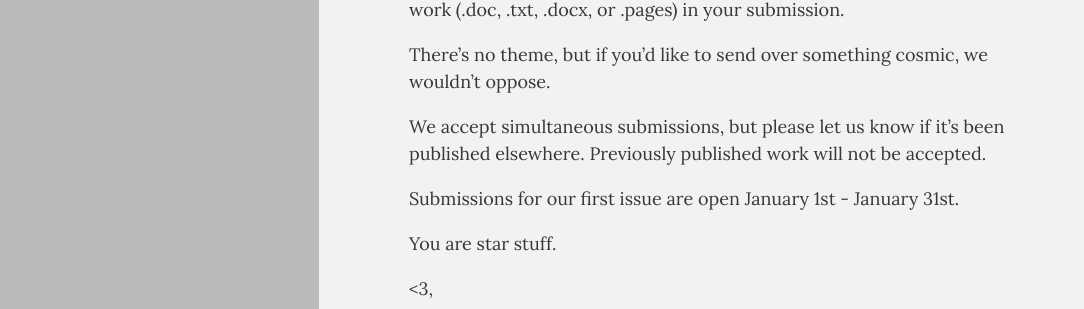
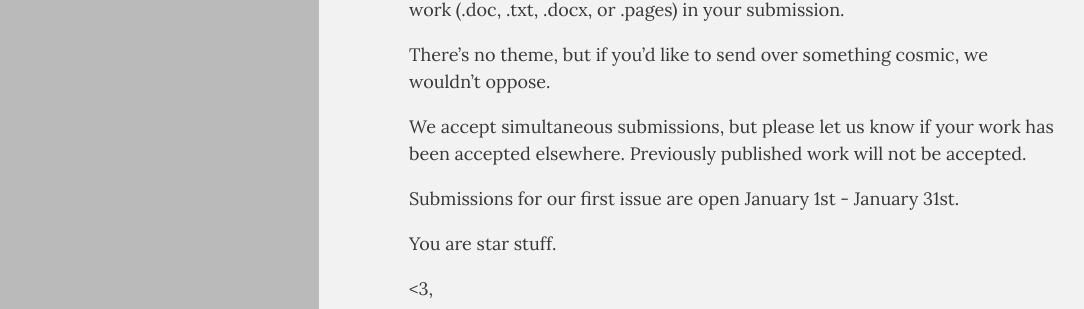
Before and after one commit to inferiorplanets/inferiorplanets.github.io, a Jekyll site: the page built from submit.md, in a window 1280 px wide. Shown: the part 312-621 px from the top of the page, without its empty margins (5-1089 px from the left). Built offline with Jekyll 4.4.1, drawn with Linux system fonts in a browser that asks for light colours; some web fonts are replaced; Markdown is read by kramdown in place of the engine named in the settings.

Commit message:
Update submit.md

```diff
--- a/submit.md
+++ b/submit.md
@@ -11,7 +11,7 @@ We're looking for poems (3-5), prose (up to 1,000 words), and any art you've ori
 
 There's no theme, but if you'd like to send over something cosmic, we wouldn't oppose.
 
-We accept simultaneous submissions, but please let us know if it's been published elsewhere. Previously published work will not be accepted.
+We accept simultaneous submissions, but please let us know if your work has been accepted elsewhere. Previously published work will not be accepted.
 
 Submissions for our first issue are open January 1st - January 31st.
 
```
